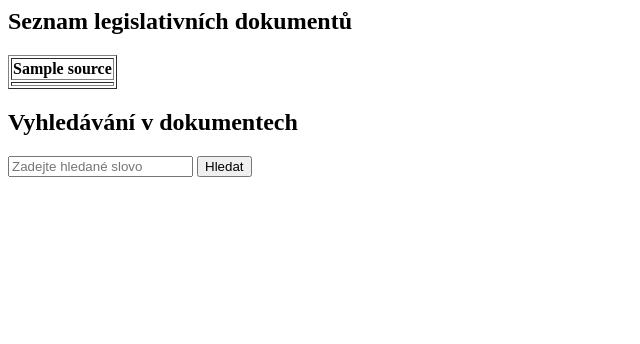
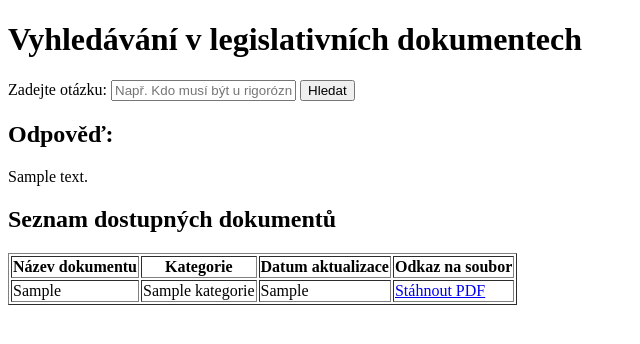
Before and after one commit to Maikl76/legislativa-app, a Flask app: template templates/index.html in a window 1280 px wide. Shown: the top 344 px of the page, without its empty margins (0-640 px from the left). Run offline with Flask 3, Linux system fonts and the light colour scheme; the template is opened without the code that fills it: most values are stand-ins (such as "Sample title", 1, 10 or a date in 2020); lists and menus that the app fills with data are empty.

Commit message:
Update index.html

```diff
--- a/templates/index.html
+++ b/templates/index.html
@@ -1,74 +1,52 @@
-<h2>Seznam legislativních dokumentů</h2>
+<!DOCTYPE html>
+<html lang="cs">
+<head>
+    <meta charset="UTF-8">
+    <meta name="viewport" content="width=device-width, initial-scale=1.0">
+    <title>Legislativa - UK & FTVS</title>
+</head>
+<body>
 
-<!-- Tabulka s dokumenty -->
-<table border="1">
-    <tr>
-        {% for source in sources %}
-            <th>{{ source }}</th>
-        {% endfor %}
-    </tr>
-    <tr>
-        {% for source in sources %}
-            <td>
-                <ul>
-                    {% for document in documents %}
-                        {% if document["Odkaz na zdroj"] == source %}
-                            <li>
-                                <a href="{{ document['Soubor'] }}" target="_blank">{{ document["Název dokumentu"] }}</a>
-                                <span style="color: {% if document_status.get(document['Název dokumentu']) == 'Nový ✅' %}green{% elif document_status.get(document['Název dokumentu']) == 'Aktualizováno 🟡' %}orange{% else %}gray{% endif %};">
-                                    {{ document_status.get(document["Název dokumentu"], "Beze změny ⚪") }}
-                                </span>
-                            </li>
-                        {% endif %}
-                    {% endfor %}
-                </ul>
-            </td>
-        {% endfor %}
-    </tr>
-</table>
+    <h1>Vyhledávání v legislativních dokumentech</h1>
 
-<!-- Vyhledávání -->
-<h2>Vyhledávání v dokumentech</h2>
-<form id="searchForm">
-    <input type="text" id="searchQuery" placeholder="Zadejte hledané slovo" required>
-    <button type="submit">Hledat</button>
-</form>
+    <form method="POST" action="/search">
+        <label for="question">Zadejte otázku:</label>
+        <input type="text" id="question" name="question" placeholder="Např. Kdo musí být u rigorózní zkoušky?" required>
+        <button type="submit">Hledat</button>
+    </form>
 
-<!-- Výsledky hledání -->
-<div id="searchResults" style="border:1px solid #ccc; padding:10px; margin-top:20px; display:none;">
-    <h3>Výsledky hledání:</h3>
-    <ul id="resultsList"></ul>
-</div>
+    {% if answer %}
+        <h2>Odpověď:</h2>
+        <p>{{ answer }}</p>
+    {% endif %}
 
-<!-- JavaScript pro vyhledávání -->
-<script>
-document.getElementById("searchForm").addEventListener("submit", function(event) {
-    event.preventDefault();
-    let query = document.getElementById("searchQuery").value;
+    <h2>Seznam dostupných dokumentů</h2>
+    <table border="1">
+        <thead>
+            <tr>
+                <th>Název dokumentu</th>
+                <th>Kategorie</th>
+                <th>Datum aktualizace</th>
+                <th>Odkaz na soubor</th>
+            </tr>
+        </thead>
+        <tbody>
+            {% for doc in documents %}
+            <tr>
+                <td>{{ doc["Název dokumentu"] }}</td>
+                <td>{{ doc["Kategorie"] }}</td>
+                <td>{{ doc["Datum vydání / aktualizace"] }}</td>
+                <td>
+                    {% if doc["Soubor"] %}
+                        <a href="{{ doc['Soubor'] }}" target="_blank">Stáhnout PDF</a>
+                    {% else %}
+                        Nenalezeno
+                    {% endif %}
+                </td>
+            </tr>
+            {% endfor %}
+        </tbody>
+    </table>
 
-    fetch("/search", {
-        method: "POST",
-        body: new URLSearchParams({ query: query }),
-        headers: { "Content-Type": "application/x-www-form-urlencoded" }
-    })
-    .then(response => response.json())
-    .then(results => {
-        let resultsList = document.getElementById("resultsList");
-        resultsList.innerHTML = "";
-
-        if (results.error) {
-            resultsList.innerHTML = `<li style="color:red;">${results.error}</li>`;
-        } else if (results.length === 0) {
-            resultsList.innerHTML = `<li style="color:gray;">Nenalezen žádný výsledek.</li>`;
-        } else {
-            results.forEach(result => {
-                let li = document.createElement("li");
-                li.innerHTML = `<b>${result.document}</b> (<a href="${result.source}" target="_blank">Zdroj</a>): <br> "${result.text}"`;
-                resultsList.appendChild(li);
-            });
-        }
-
-        document.getElementById("searchResults").style.display = "block";
-    });
-});
-</script>
+</body>
+</html>
```
